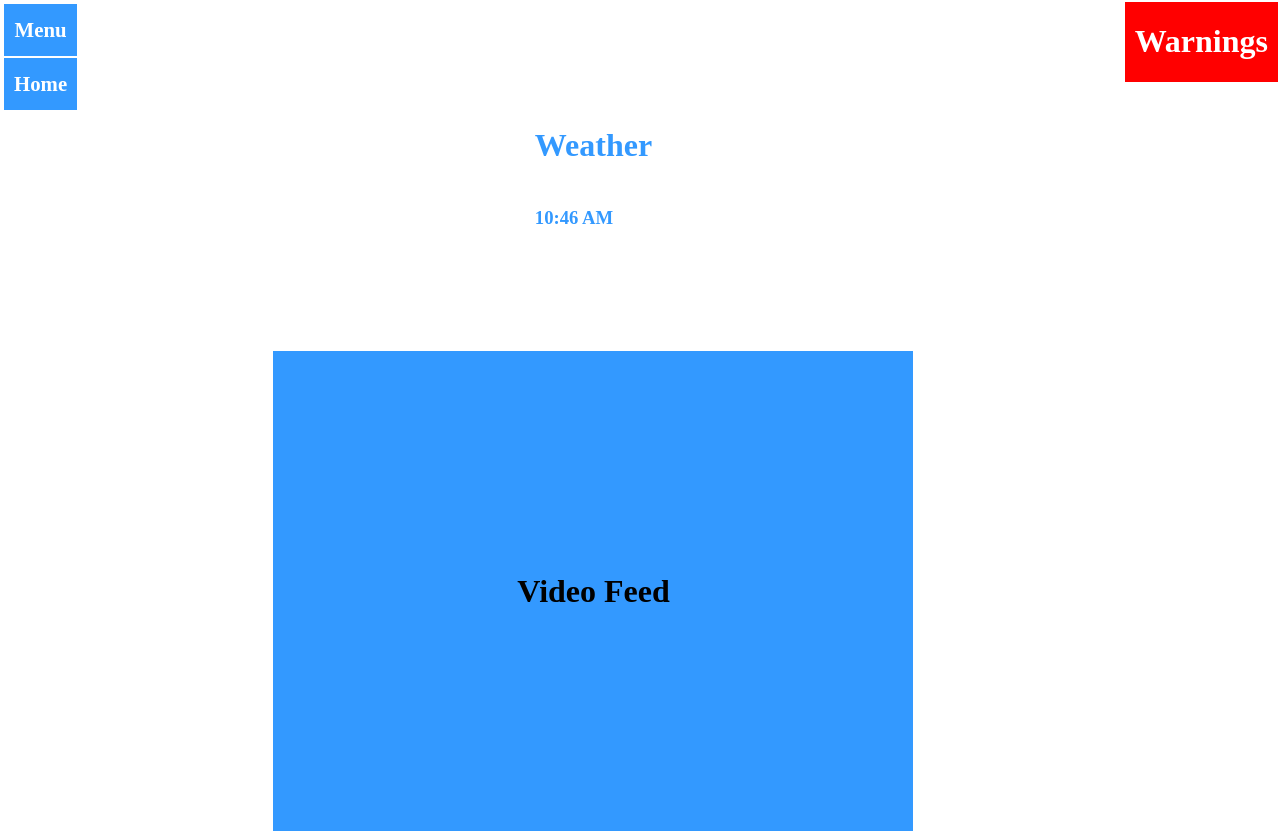
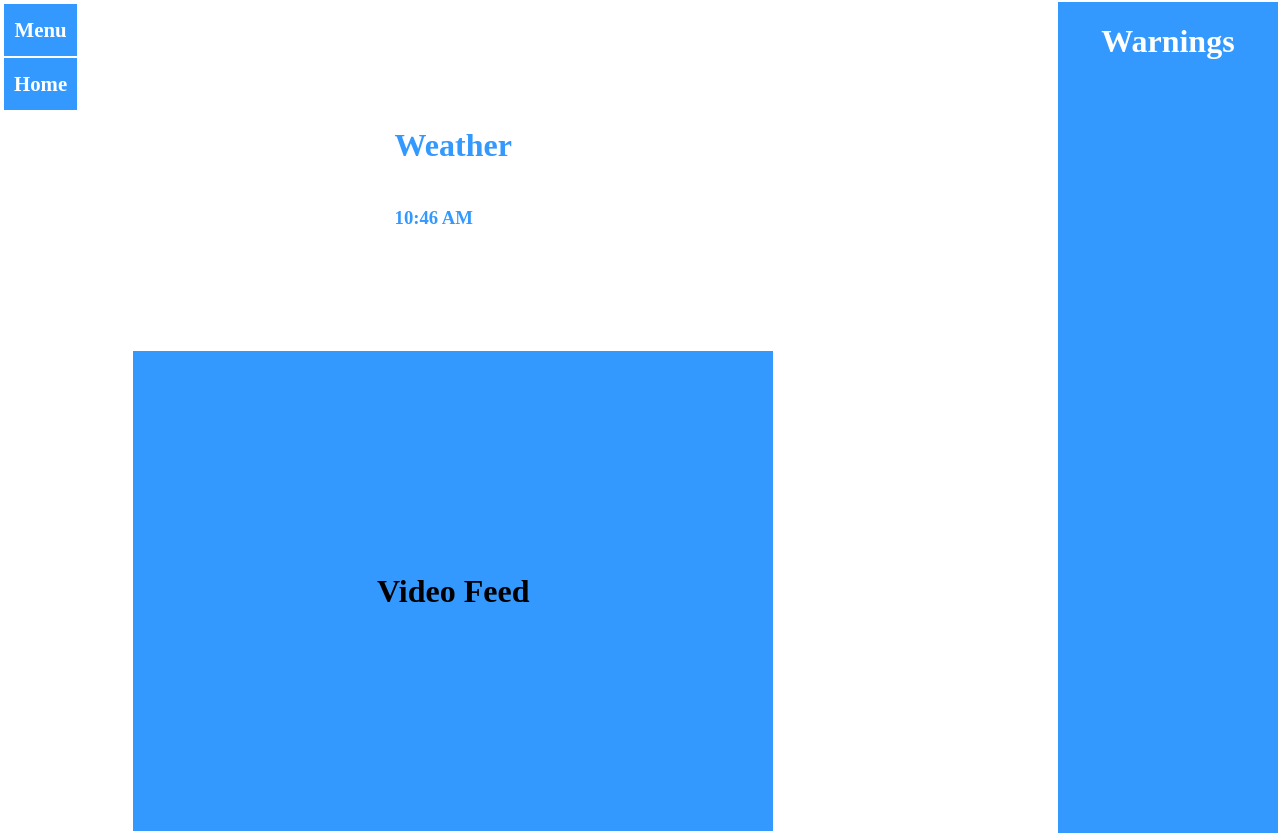
Before and after one commit to Tecnoman5000/ICSFinalProject, a PHP site: page / in a window 1280 px wide. Run offline with PHP 8.4, Linux system fonts and the light colour scheme.

Commit message:
Webstie Updated

```diff
--- a/Website/index.html
+++ b/Website/index.html
@@ -22,10 +22,10 @@
 					</tr>
 				</table>
 			</td>
-			<td id="main_mid_column" align="center">
-				<table id="content_table" align="center">
+			<td id="main_mid_column">
+				<table id="content_table">
 					<tr class="content_row" align="center">
-						<td id="content_weather" align="center">
+						<td id="content_weather">
 							<table id="weather_table">
 								<tr id="weather_row">
 									<td id="weather_content">
@@ -47,7 +47,7 @@
 					</tr>
 				</table>
 			</td>
-			<td id="main_warnings_column" style="background-color:red" >
+			<td id="main_warnings_column">
 				<h1>Warnings</h1>
 			</td>
 		</tr>
--- a/Website/styles.css
+++ b/Website/styles.css
@@ -46,11 +46,9 @@ body{
 }
 
 #main_warnings_column{
-	float:right;
 	vertical-align:top;
 	color:#ffffff;
 	background-color:#3399FF;
 	padding-right:10px;
 	padding-left:10px;
-	height:100%;
 }
```
